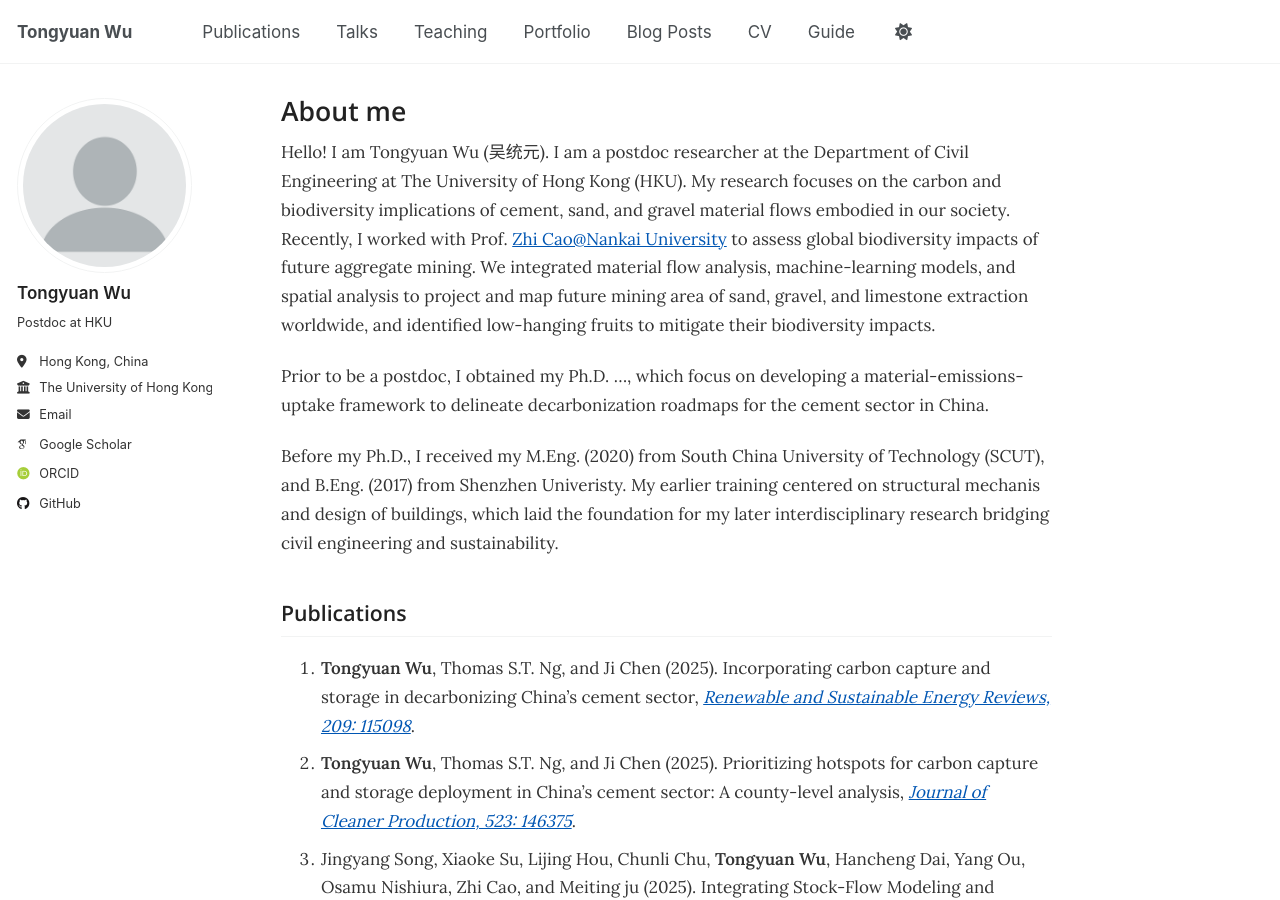
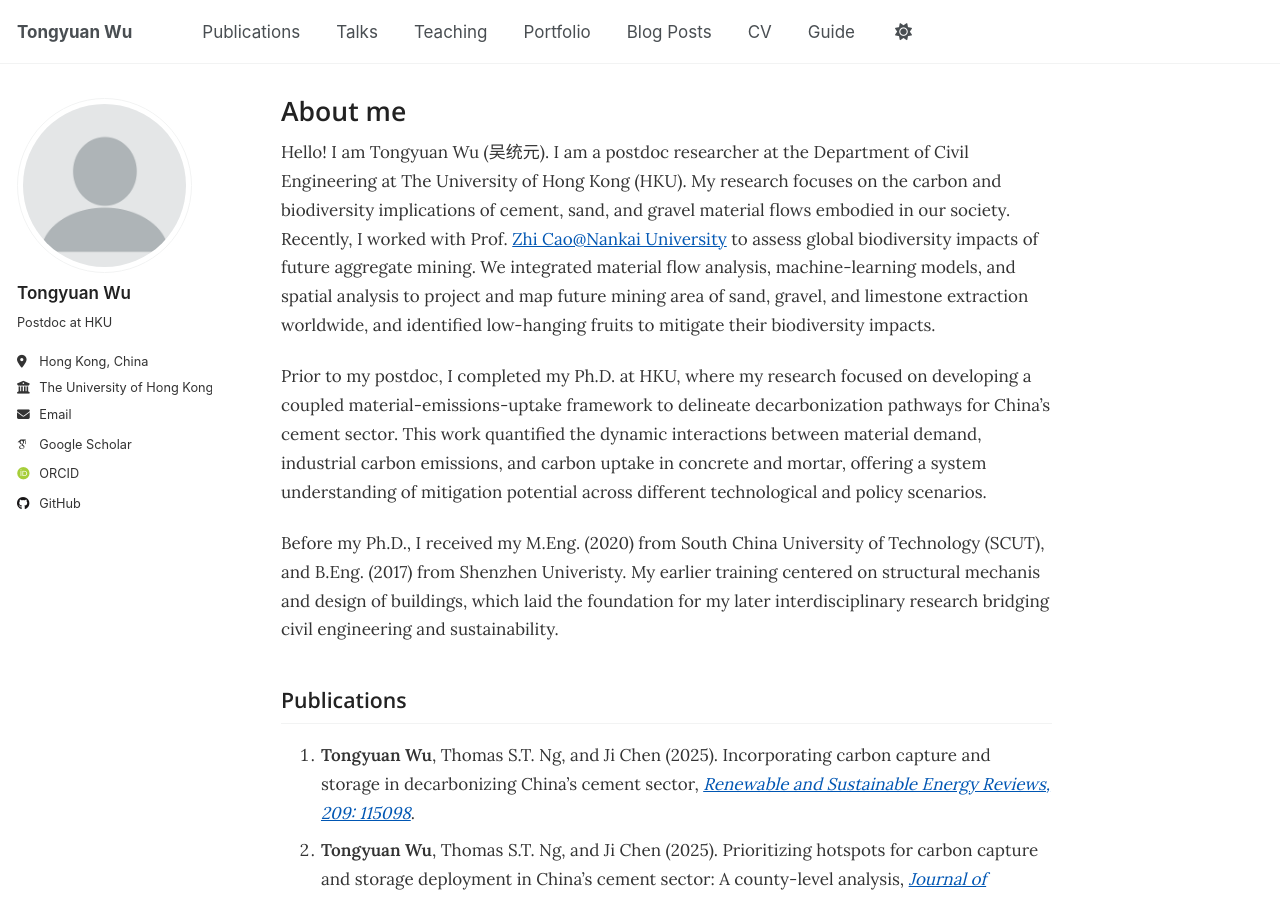
Before and after one commit to tongyuanwu/tongyuanwu.github.io, a Jekyll site: the page built from _pages/about.md, in a window 1280 px wide and 900 px high. Built offline with Jekyll 4.4.1, drawn with Linux system fonts in a browser that asks for light colours; some web fonts are replaced; a script that is not in the unit is left out.

Commit message:
Update academic background in about.md
Revised the description of academic background and research focus for clarity and detail.

```diff
--- a/_pages/about.md
+++ b/_pages/about.md
@@ -9,7 +9,7 @@ redirect_from:
 
 Hello! I am Tongyuan Wu (吴统元). I am a postdoc researcher at the Department of Civil Engineering at The University of Hong Kong (HKU). My research focuses on the carbon and biodiversity implications of cement, sand, and gravel material flows embodied in our society. Recently, I worked with Prof. [Zhi Cao@Nankai University](https://www.x-mol.com/groups/safari?lang=en) to assess global biodiversity impacts of future aggregate mining. We integrated material flow analysis, machine-learning models, and spatial analysis to project and map future mining area of sand, gravel, and limestone extraction worldwide, and identified low-hanging fruits to mitigate their biodiversity impacts.
 
-Prior to be a postdoc, I obtained my Ph.D. ..., which focus on developing a material-emissions-uptake framework to delineate decarbonization roadmaps for the cement sector in China.
+Prior to my postdoc, I completed my Ph.D. at HKU, where my research focused on developing a coupled material-emissions-uptake framework to delineate decarbonization pathways for China's cement sector. This work quantified the dynamic interactions between material demand, industrial carbon emissions, and carbon uptake in concrete and mortar, offering a system understanding of mitigation potential across different technological and policy scenarios.
 
 Before my Ph.D., I received my M.Eng. (2020) from South China University of Technology (SCUT), and B.Eng. (2017) from Shenzhen Univeristy. My earlier training centered on structural mechanis and design of buildings, which laid the foundation for my later interdisciplinary research bridging civil engineering and sustainability.
 
```
